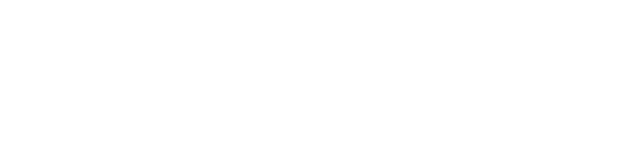
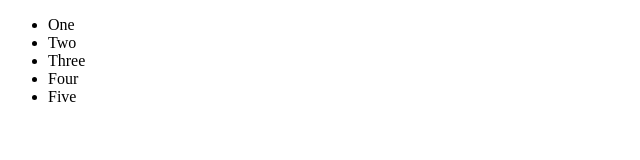
Before and after one commit to safwane-talouzte/background-generator, a plain HTML site: page index.html in a window 1280 px wide. Shown: the whole page, without its empty margins (0-640 px from the left). Drawn offline with Linux system fonts and the light colour scheme.

Commit message:
created new unordred list

```diff
--- a/index.html
+++ b/index.html
@@ -4,6 +4,12 @@
 	<title>Best StartUp Ever</title>
 </head>
 <body>
-
+	<ul>
+		<li>One</li>
+		<li>Two</li>
+		<li>Three</li>
+		<li>Four</li>
+		<li>Five</li>
+	</ul>
 </body>
 </html>
```
